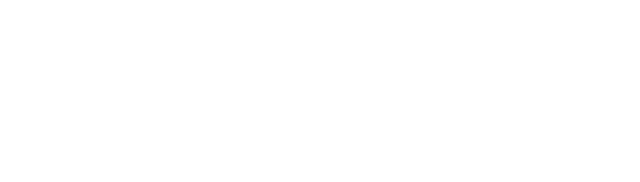
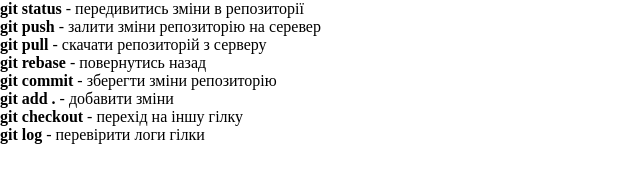
Before and after one commit to MaxMomot/HM_3, a plain HTML site: page index.html in a window 1280 px wide. Shown: the whole page, without its empty margins (0-640 px from the left). Drawn offline with Linux system fonts and the light colour scheme.

```diff
--- a/index.html
+++ b/index.html
@@ -10,7 +10,18 @@
 
 <body>
     <header></header>
-    <main></main>
+    <main>
+        <ul>
+            <li><b>git status</b> - передивитись зміни в репозиторії</li>
+            <li><b>git push</b> - залити зміни репозиторію на серевер</li>
+            <li><b>git pull</b> - скачати репозиторій з серверу</li>
+            <li><b>git rebase</b> - повернутись назад</li>
+            <li><b>git commit</b> - зберегти зміни репозиторію</li>
+            <li><b>git add .</b> - добавити зміни </li>
+            <li><b>git checkout</b> - перехід на іншу гілку</li>
+            <li><b>git log</b> - перевірити логи гілки</li>
+        </ul>
+    </main>
     <footer></footer>
 </body>
 
```
Also changed, not shown: galery.html (added, +16 -0 lines).
